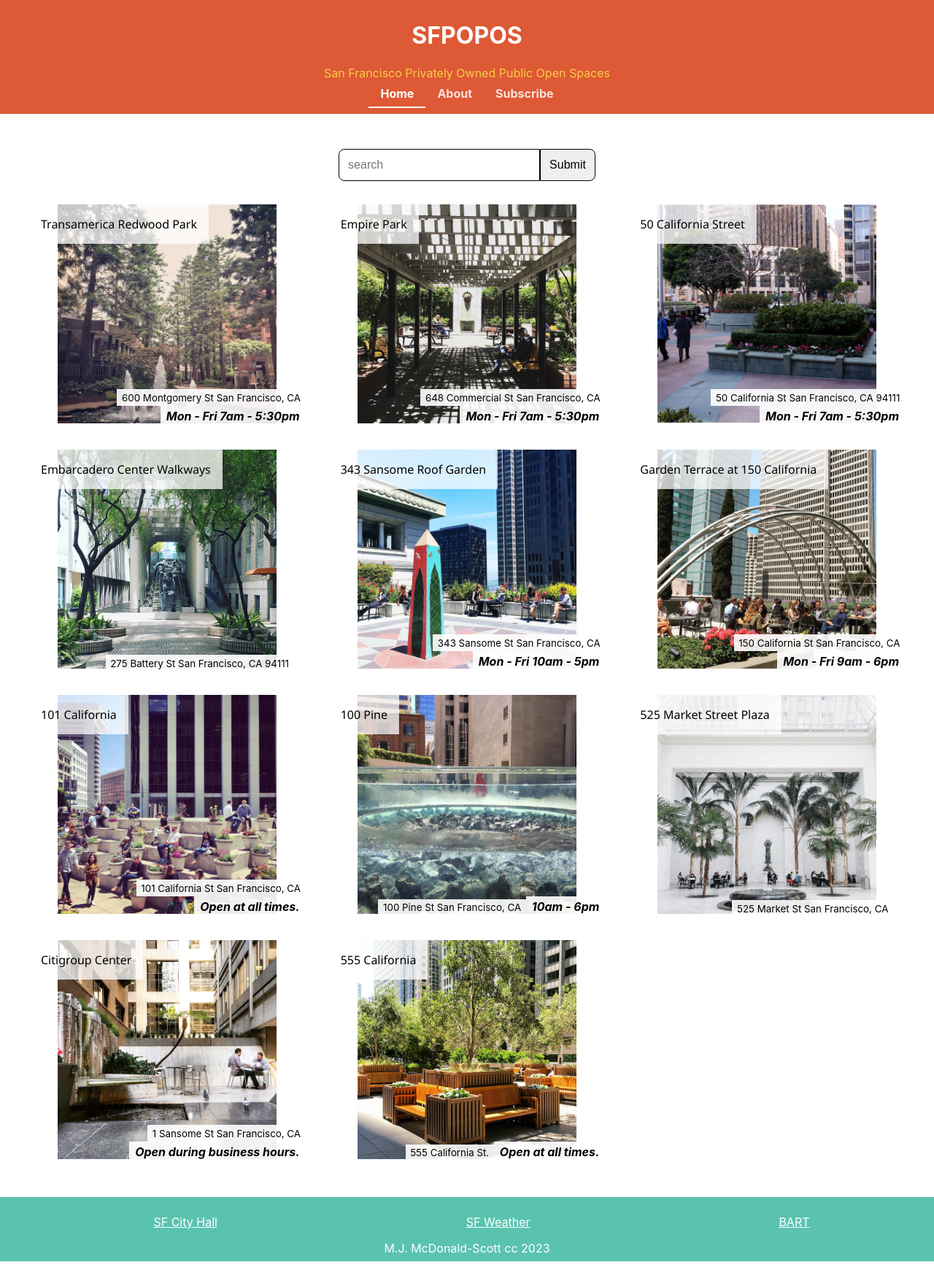
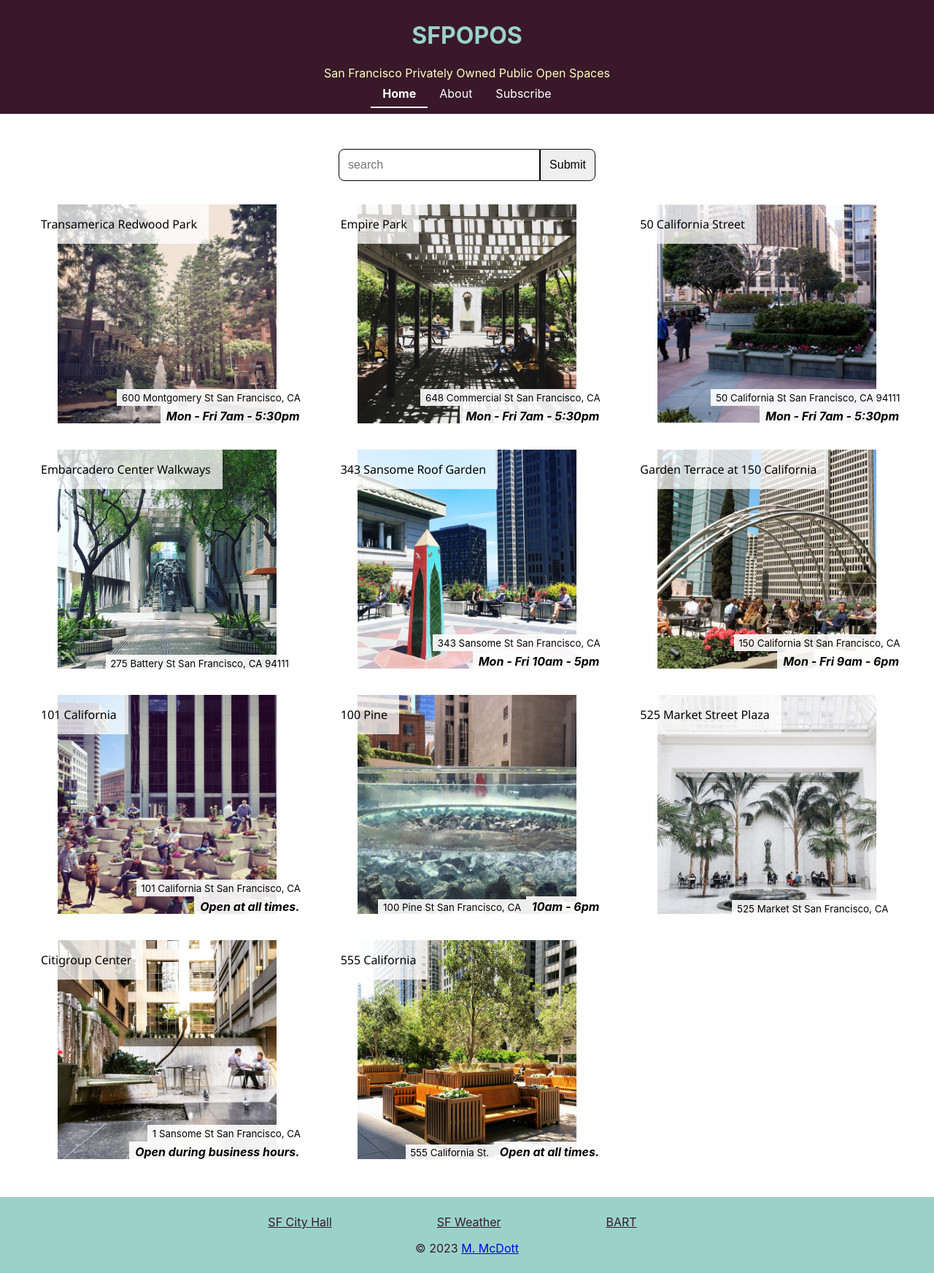
Before and after one commit to mcdott/1320-react-tutorial-sfpopos, a React (Create React App) app: page / in a window 1280 px wide. Shown: the whole page at 73% size. Built offline with nearby package versions, Linux system fonts and the light colour scheme.

Commit message:
Updated colors to meet accessibility contrast specs

```diff
--- a/src/components/Footer/Footer.css
+++ b/src/components/Footer/Footer.css
@@ -1,6 +1,6 @@
 .Footer {
-  background-color: #5ac3b0;
-  color: #fff;
+  background-color: #9ad2cb;
+  color: #391829;
   margin-top: 2rem;
   padding-top: 0.5rem;
   padding-bottom: 0.5rem;
@@ -9,17 +9,19 @@
 
 .FooterLinks {
   display: flex;
-  justify-content: space-around;
+  justify-content: center;
   list-style: none;
 }
 
 .FooterLinks a {
-  color: #fff;
+  color: #391829;
+  margin-right: 5rem;
+  padding: 2rem;
 }
 
 .FooterLinks a:hover,
 .FooterLinks a:active {
-  color: #fff;
+  font-weight: bold;
 }
 
 @media (max-width: 768px) {
--- a/src/components/Footer/Footer.js
+++ b/src/components/Footer/Footer.js
@@ -4,8 +4,8 @@ import "./Footer.css";
 function Footer() {
   const date = new Date().getFullYear();
   return (
-    <div className='Footer'>
-      <footer>
+    <div className='FooterWrapper'>
+      <footer className='Footer'>
         <ul className='FooterLinks'>
           <li>
             <a href='https://sf.gov/location/san-francisco-city-hall'>
@@ -21,7 +21,9 @@ function Footer() {
             <a href='https://www.bart.gov/'>BART</a>
           </li>
         </ul>
-        M.J. McDonald-Scott cc {date}
+        <p className='FooterCopy'>
+          &copy; {date} <a href='http://corndog.io/'>M. McDott</a>
+        </p>
       </footer>
     </div>
   );
--- a/src/components/Title/Title.css
+++ b/src/components/Title/Title.css
@@ -8,23 +8,22 @@
   align-items: center;
   padding: 0.5em;
   margin-bottom: 2em;
-  background-color: #de5935;
-  color: #fff;
+  background-color: #391829;
+  color: #9ad2cb;
 }
 
 .Title-Subtitle {
-  color: #f7cd46;
+  color: #feffbe;
 }
 
 .Title a {
   display: inline-block;
   padding: 0.5em 1em;
-  color: rgba(255, 255, 255, 0.835);
-  font-weight: bold;
+  color: #fff;
   text-decoration: none;
 }
 
 .Title .nav-link-active {
-  color: #fff;
+  font-weight: bold;
   border-bottom: 2px solid;
 }
```
